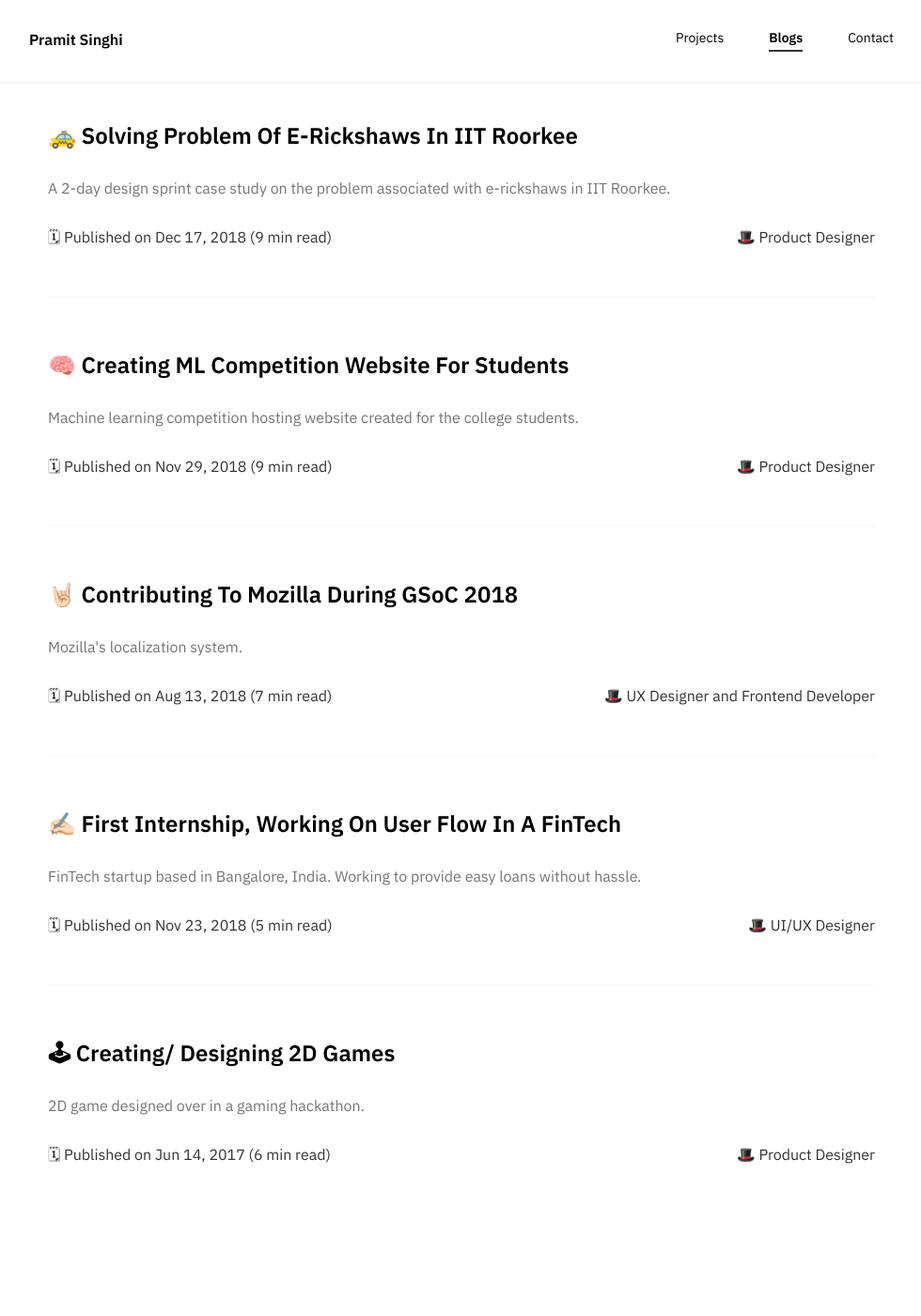
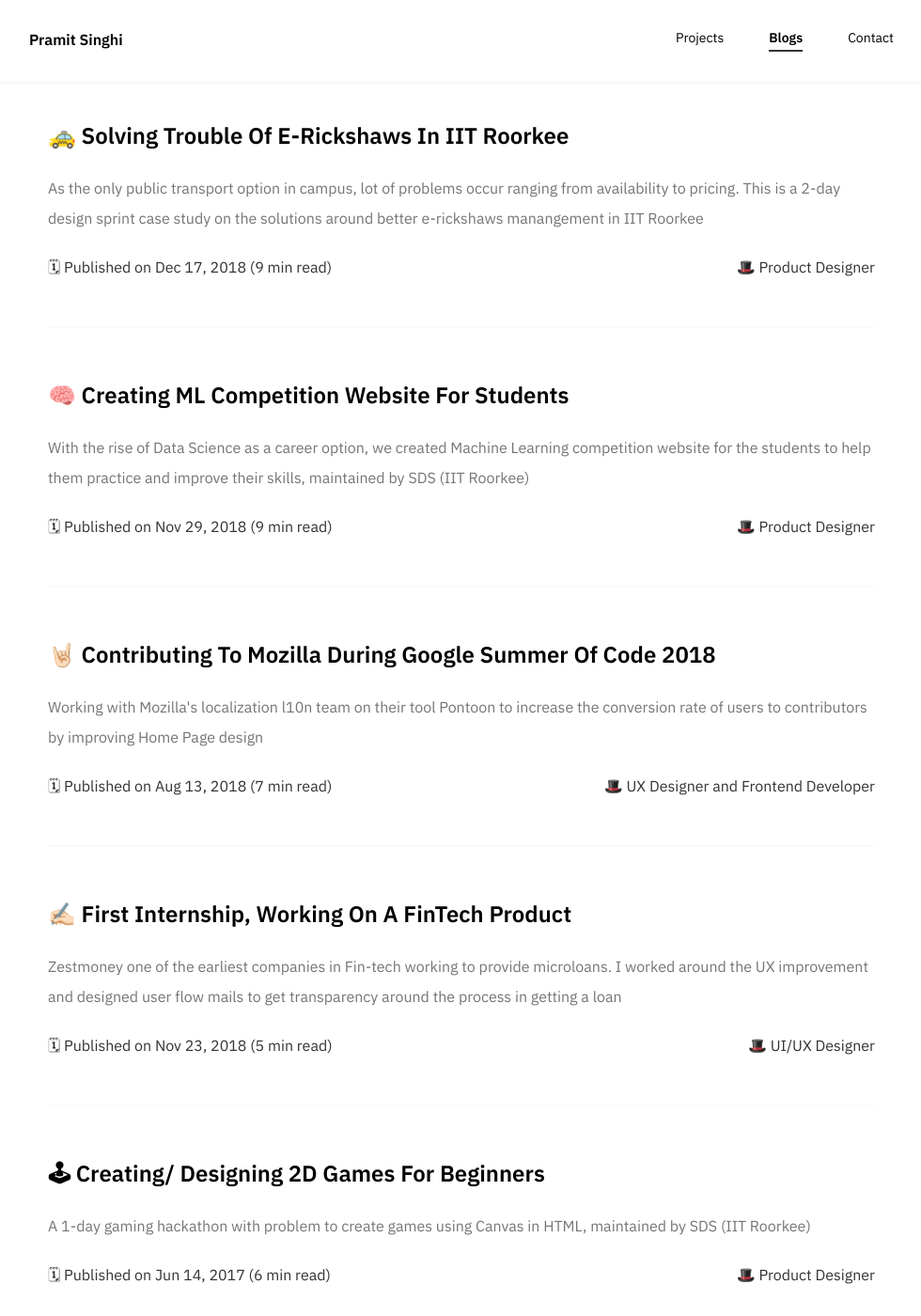
Before and after one commit to shkamaru/shkamaru.github.io, a Jekyll site: the page built from blogs.html, in a window 1280 px wide and 1400 px high. Shown: the whole window at 94% size, without its empty margins (149-1129 px from the left). Built offline with Jekyll 4.4.1, drawn with Linux system fonts in a browser that asks for light colours; nearby versions of some CDN libraries.

Commit message:
Update the copy of Blogs

```diff
--- a/_data/about.yml
+++ b/_data/about.yml
@@ -1,16 +1,16 @@
 - title: 👋🏻 Hi, I’m Pramit
   image:
   excerpt:
-    Product person handling multiple roles at Zoomcar around design, growth strategies, analytics. Previously worked with Mozilla as Open Source Contributor (Google Summer of Code 2018) and ZestMoney as a UI/UX Design intern.
+    A non-typical product person contributing in multiple roles at Zoomcar around design, growth strategies, analytics. I have previously worked with Mozilla as an Open Source Contributor (Google Summer of Code 2018) and ZestMoney as a UI/UX Design intern.
   show: true
-- title: 🏛 Alma Mater & Learnings
+- title: 📜 Alma Mater & Learnings
   image: almamater
   excerpt:
-    I am an alumni of IIT Roorkee (batch 2019 Electrical Engineering) who got a chance to study other interesting subjects out of interests like Marketing   Research and Data Analysis, Artificial Neural Networks, Data Structures and Algorithms, Robotics, Microprocessor, Economics, Fuzzy Logics etc.
+    Alumni of IIT Roorkee (batch 2019 B.Tech in Electrical Engineering) fortunate enough to explore other interesting subjects including Marketing Research and Data Analysis, Artificial Neural Networks, Data Structures and Algorithms, Robotics, Microprocessor, Economics, Fuzzy Logics etc.
     <br/> <br/>
-    Worked on 3 amazing projects throughout my college with the best work done on the autonomous flight system of drones using fuzzy logics and comparing results with other ML alogrithms. Other projects were around Marketing Research and Neural Networks.
+    I worked on 3 amazing projects during undergrad. The most interesting project being the autonomous flight system of drones using fuzzy logics and comparing results with other ML alogrithms. My other projects were around Marketing Research - Data Analysis (Consumer perception and Satisfaction) and Neural Networks (Stock Price Prediction S&P 500)
     <br/> <br/>
-    Since college I have indulged in multiple fields to figure out my interests. I have been involved in fields like graphic designing, development, data science, trading, product design, information security. But one thing which I kept on doing was never stop myself from learning things and quickly realizing what is I want to do. After all this I finally decided to go after Product Management.
+    Since college I have indulged in multiple fields to figure out my interests. I started with graphic designing and product designing. Then web development, then  information security, then data science and also tried my hands in market trading. But one thing which I kept on doing was never stop myself from learning things and quickly realizing what I don't want to do in a long term. After all this I finally knew that I want to be a Product Manager.
   show: true
 - title: 🔩 Skills
   image:
--- a/_data/blogs.yml
+++ b/_data/blogs.yml
@@ -1,6 +1,6 @@
 - title: e-rick
-  text: 🚕 Solving problem of e-rickshaws in IIT Roorkee
-  desc: A 2-day design sprint case study on the problem associated with e-rickshaws in IIT Roorkee.
+  text: 🚕 Solving trouble of e-rickshaws in IIT Roorkee
+  desc: As the only public transport option in campus, lot of problems occur ranging from availability to pricing. This is a 2-day design sprint case study on the solutions around better e-rickshaws manangement in IIT Roorkee
   role: 🎩 Product Designer
   time: 9 min
   date: Dec 17, 2018
@@ -8,31 +8,31 @@
   show: true
 - title: cerebro
   text: 🧠 Creating ML competition website for students
-  desc: Machine learning competition hosting website created for the college students.
+  desc: With the rise of Data Science as a career option, we created Machine Learning competition website for the students to help them practice and improve their skills, maintained by SDS (IIT Roorkee)
   role: 🎩 Product Designer
   time: 9 min
   date: Nov 29, 2018
   case: https://blog.prototypr.io/creating-an-ml-competition-platform-for-students-7bc8f0a7f1b1
   show: true
 - title: pontoon
-  text: 🤘🏻 Contributing to Mozilla during GSoC 2018
-  desc: Mozilla's localization system.
+  text: 🤘🏻 Contributing to Mozilla during Google Summer of Code 2018
+  desc: Working with Mozilla's localization l10n team on their tool Pontoon to increase the conversion rate of users to contributors by improving Home Page design
   role: 🎩 UX Designer and Frontend Developer
   time: 7 min
   date: Aug 13, 2018
   case: https://blog.prototypr.io/google-summer-of-code-18-with-mozilla-pontoon-89a7cb97af39
   show: true
 - title: zestMoney
-  text: ✍🏻 First internship, working on user flow in a FinTech
-  desc: FinTech startup based in Bangalore, India. Working to provide easy loans without hassle.
+  text: ✍🏻 First internship, working on a FinTech product
+  desc: Zestmoney one of the earliest companies in Fin-tech working to provide microloans. I worked around the UX improvement and designed user flow mails to get transparency around the process in getting a loan
   role: 🎩 UI/UX Designer
   time: 5 min
   date: Nov 23, 2018
   case: https://medium.com/@singhi.pramit/https-medium-com-singhi-pramit-internship-zestmoney-501f6a2b7a80
   show: true
 - title: enroute
-  text: 🕹 Creating/ Designing 2D games
-  desc: 2D game designed over in a gaming hackathon.
+  text: 🕹 Creating/ Designing 2D games for beginners
+  desc: A 1-day gaming hackathon with problem to create games using Canvas in HTML, maintained by SDS (IIT Roorkee)
   role: 🎩 Product Designer
   time: 6 min
   date: Jun 14, 2017
```
Also changed, not shown: _data/projects.yml (+5 -5 lines), 2 other files.
